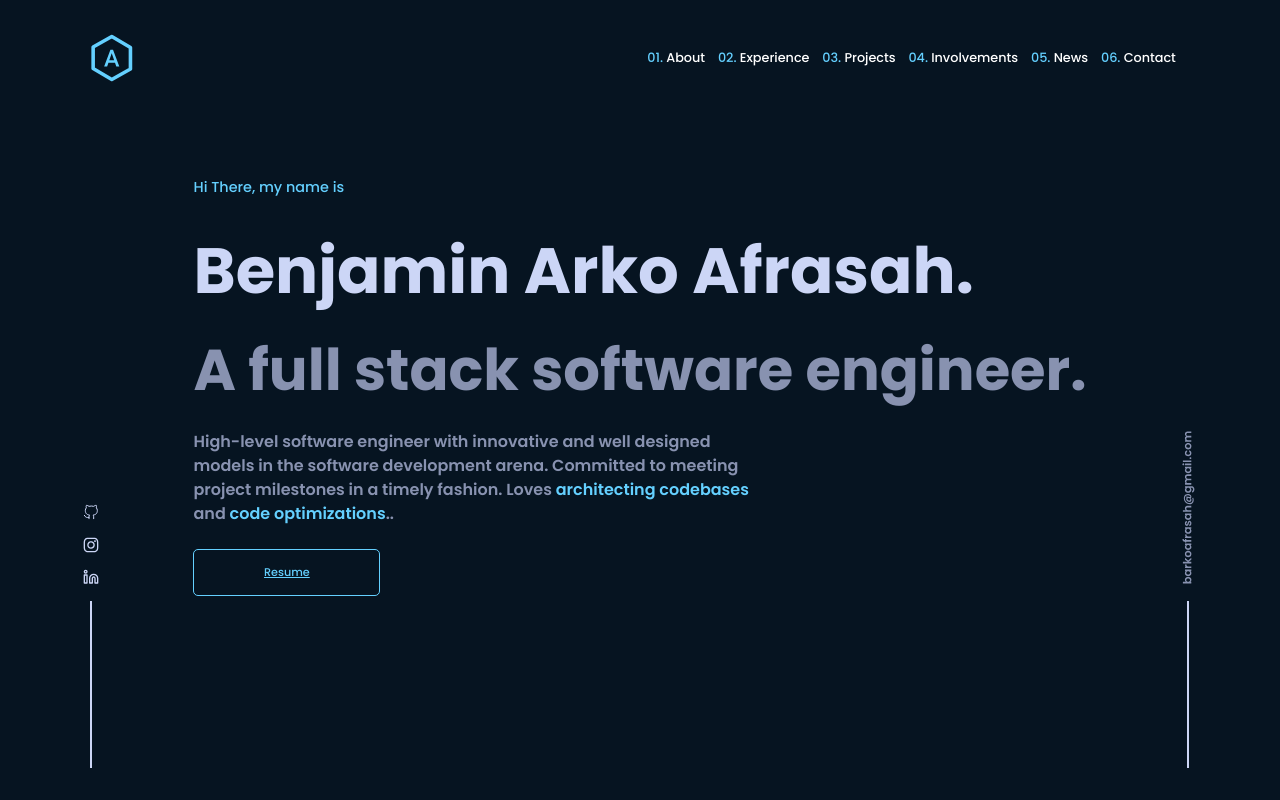
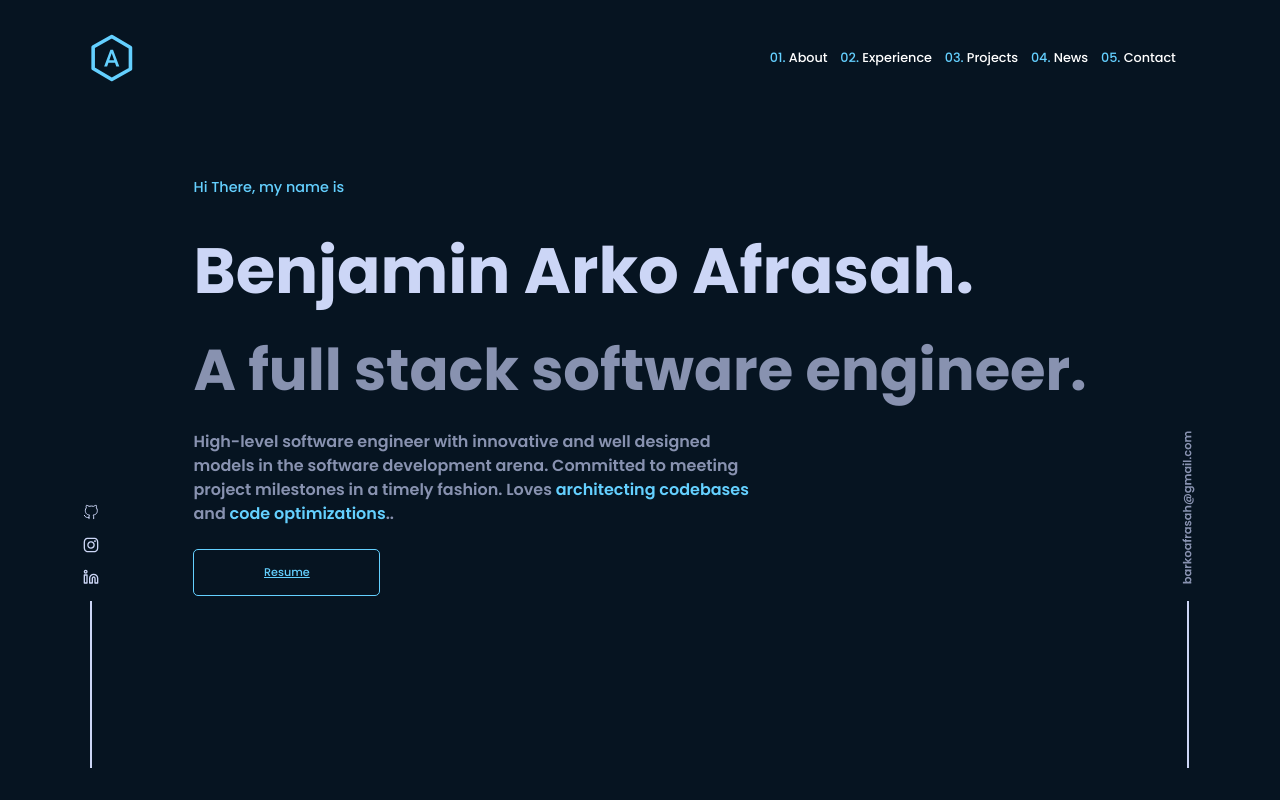
Before and after one commit to Silvrash/portfolio, a React (Create React App) app: page / in a window 1280 px wide. Shown: the top 800 px of the page. Built offline with nearby package versions, Linux system fonts and the light colour scheme.

Commit message:
feat: comment out involvements

```diff
--- a/src/components/Header.tsx
+++ b/src/components/Header.tsx
@@ -24,9 +24,9 @@ const Header: React.FC = () => {
             <MenuItem number={"01"} link="#about" title="About" />
             <MenuItem number={"02"} link="#experience" title="Experience" />
             <MenuItem number={"03"} link="#projects" title="Projects" />
-            <MenuItem number={"04"} link="#involvements" title="Involvements" />
-            <MenuItem number={"05"} link="#news" title="News" />
-            <MenuItem number={"06"} link="#contact" title="Contact" />
+            {/* <MenuItem number={"04"} link="#involvements" title="Involvements" /> */}
+            <MenuItem number={"04"} link="#news" title="News" />
+            <MenuItem number={"05"} link="#contact" title="Contact" />
         </StyledDiv>
     );
 };
```
